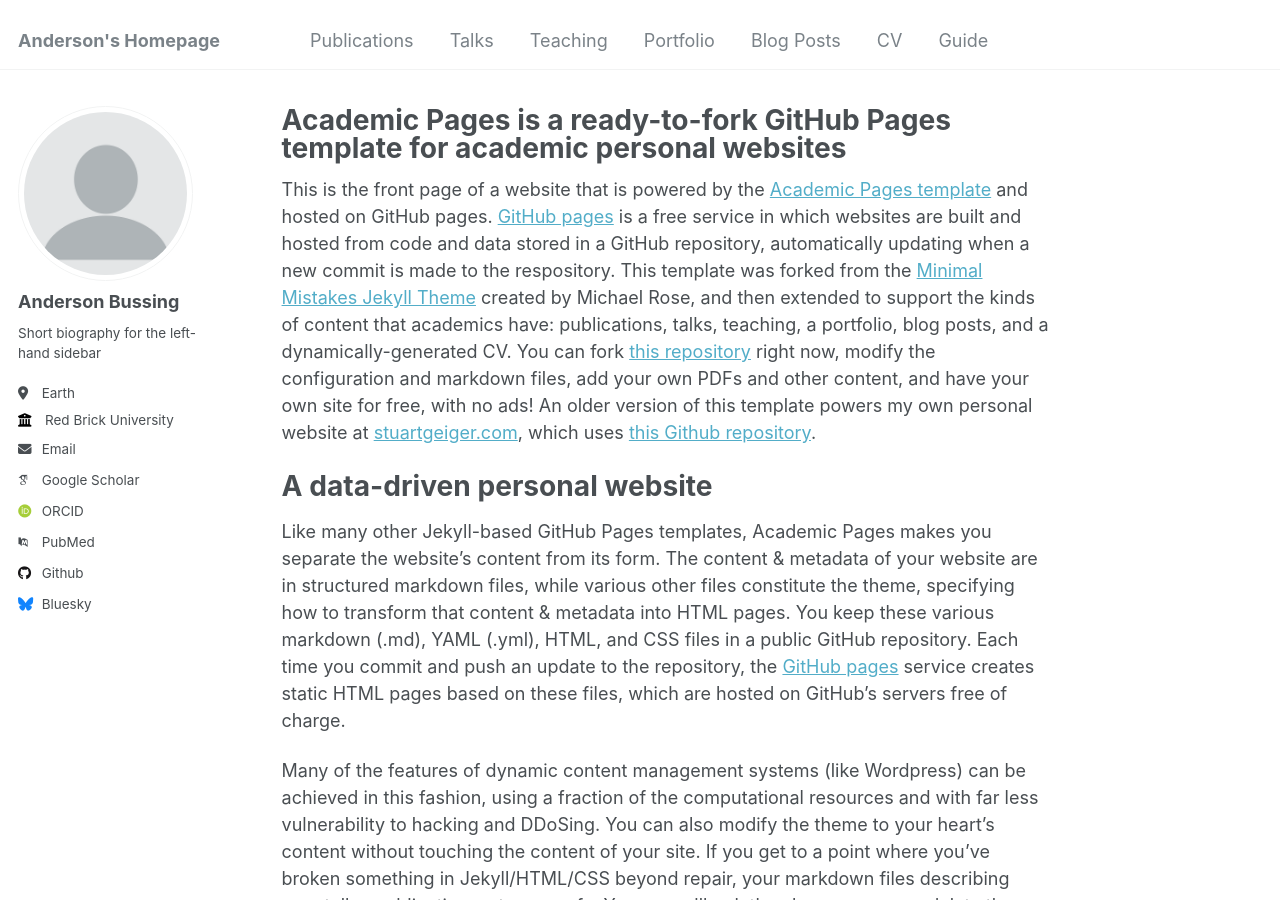
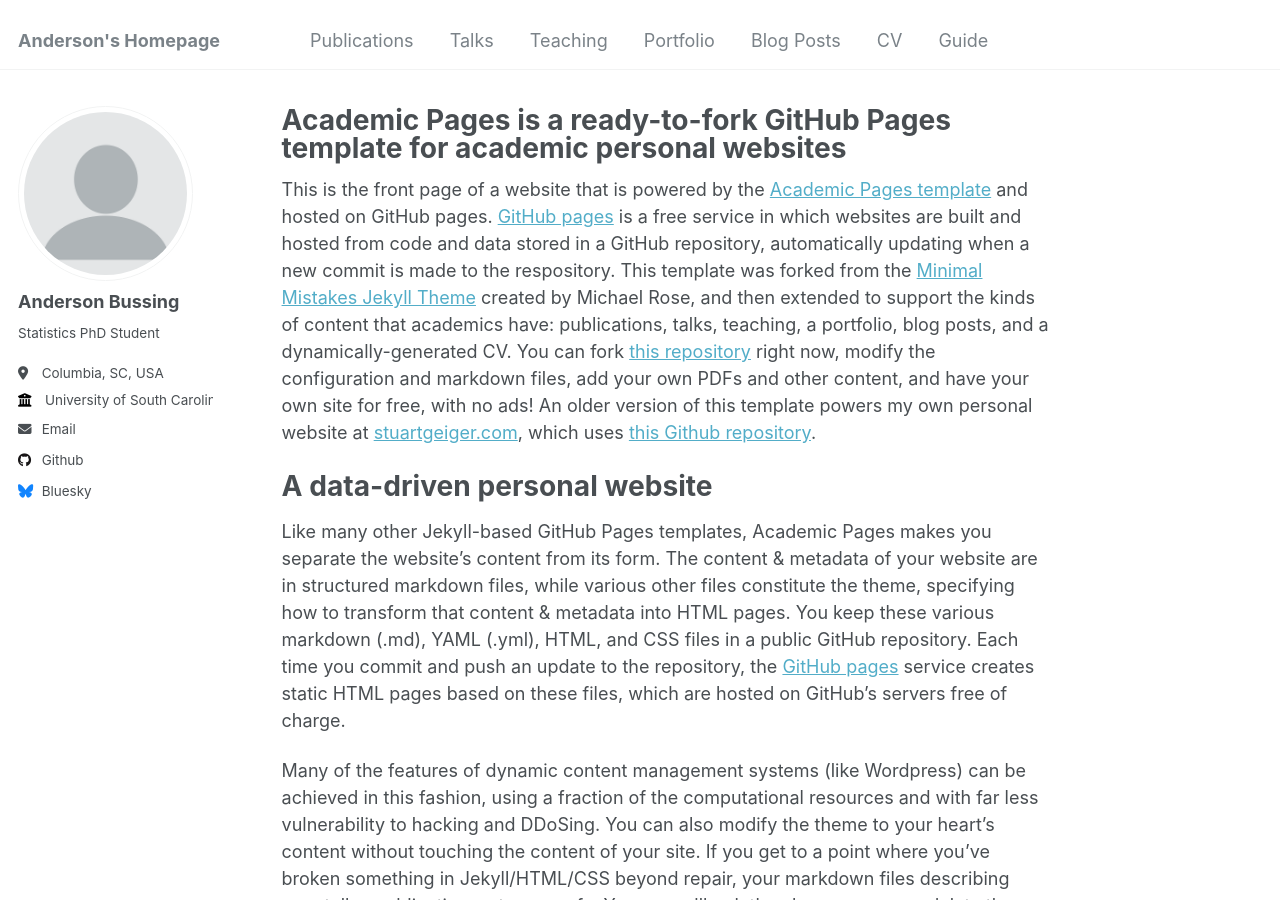
Before and after one commit to abussing/abussing.github.io, a Jekyll site: the page built from _pages/about.md, in a window 1280 px wide and 900 px high. Built offline with Jekyll 4.4.1, drawn with Linux system fonts in a browser that asks for light colours; some web fonts are replaced.

Commit message:
Update _config.yml

```diff
--- a/_config.yml
+++ b/_config.yml
@@ -24,26 +24,26 @@
   avatar           : "profile.png"
   name             : "Anderson Bussing"
   pronouns         : # example: "she/her"
-  bio              : "Short biography for the left-hand sidebar"
-  location         : "Earth"
-  employer         : "Red Brick University"
+  bio              : "Statistics PhD Student"
+  location         : "Columbia, SC, USA"
+  employer         : "University of South Carolina"
   uri              : # URL
-  email            : "none@example.org"
+  email            : "abussing@email.sc.edu"
 
   # Academic websites
   arxiv            : # URL - Update with the correct link to your profile
-  googlescholar    : "https://scholar.google.com/citations?user=PS_CX0AAAAAJ"
+  googlescholar    : # "https://scholar.google.com/citations?user=PS_CX0AAAAAJ"
   impactstory      : # URL
-  orcid            : "http://orcid.org/yourorcidurl"
+  orcid            : # "http://orcid.org/yourorcidurl"
   semantic         : # URL
-  pubmed           : "https://www.ncbi.nlm.nih.gov/pubmed/?term=john+snow"
+  pubmed           : # "https://www.ncbi.nlm.nih.gov/pubmed/?term=john+snow"
   researchgate     : # URL
 
   # Repositories and software development
   bitbucket        : # Username - Update with your username on the site
   codepen          : # Username
   dribbble         : # Username
-  github           : "academicpages"
+  github           : "abussing"
   kaggle           : # Username
   stackoverflow    : # User number or user number and name (i.e., use "1" or "1/jeff-atwood")
 
```
